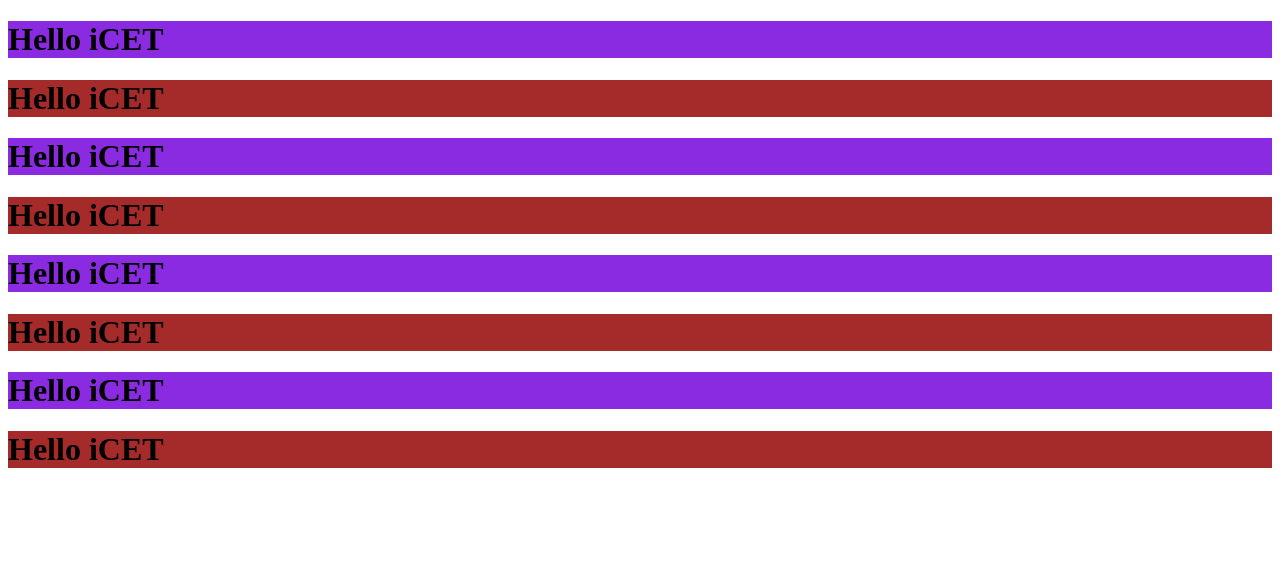
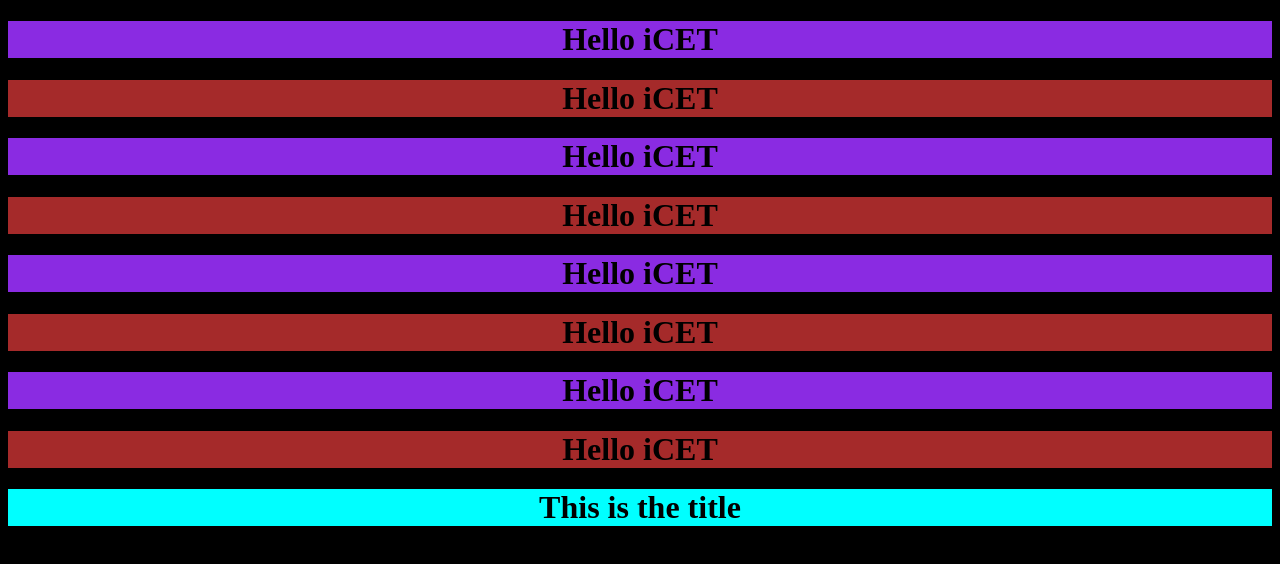
Before and after one commit to isiwaravishwanath/2026.10.02-Day04, a plain HTML site: page index.html in a window 1280 px wide. Drawn offline with Linux system fonts and the light colour scheme.

Commit message:
Add alignment class to body and update title styling in index.html

```diff
--- a/CSS/style.css
+++ b/CSS/style.css
@@ -5,3 +5,15 @@
 .even{
     background-color: brown;
 }
+
+.alignment{
+    text-align: center;
+}
+
+#title{
+    background-color: aqua;
+}
+
+*{
+    background-color: black;
+}
--- a/index.html
+++ b/index.html
@@ -8,7 +8,7 @@
     <link rel="stylesheet" href="CSS/Style.css">
 </head>
 
-<body>
+<body class="alignment">
     <h1 class="odd">Hello iCET</h1>
     <h1 class="even">Hello iCET</h1>
     <h1 class="odd">Hello iCET</h1>
@@ -18,6 +18,7 @@
     <h1 class="odd">Hello iCET</h1>
     <h1 class="even">Hello iCET</h1>
 
+    <h1 id="title">This is the title</h1>
 </body>
 
 </html>
```
